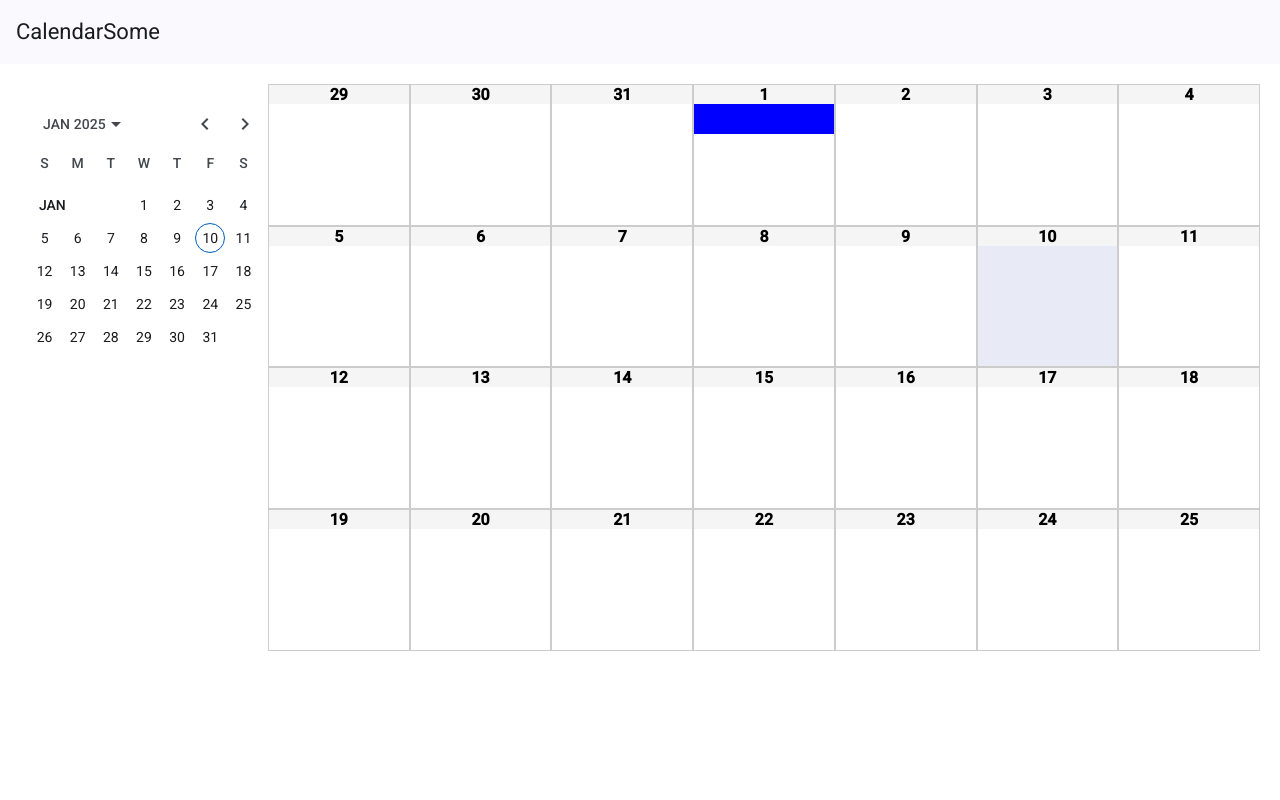
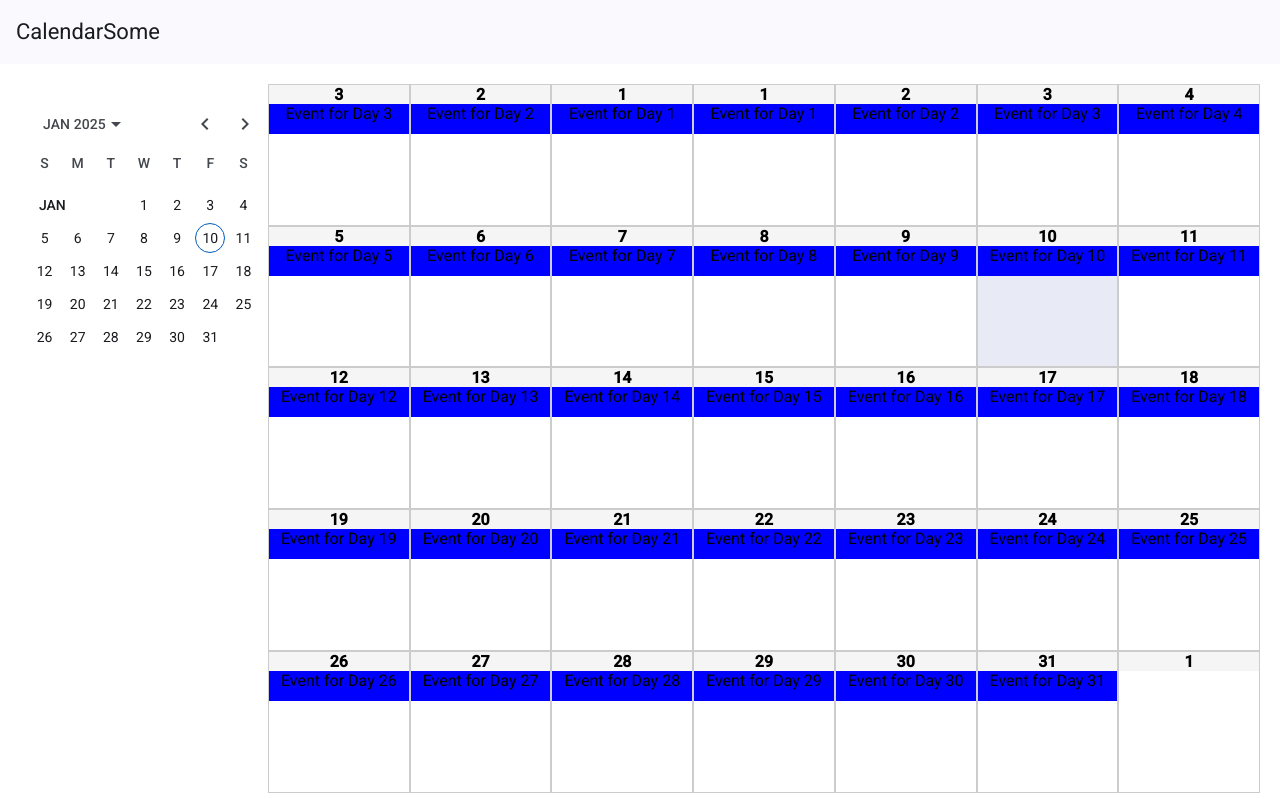
Before and after one commit to masoudDaliriyan/calendersome, an Angular app: page / in a window 1280 px wide. Built offline with nearby package versions, Linux system fonts and the light colour scheme.

Commit message:
before change

```diff
--- a/src/app/app.component.html
+++ b/src/app/app.component.html
@@ -4,12 +4,12 @@
 <div style="text-align: center; margin: 20px;display: flex">
       <mat-calendar style="width: 300px;height: 300px;flex: 2"></mat-calendar>
   <div style="flex:8;display: flex;flex-wrap: wrap;">
-    <div *ngFor="let day of monthDays;let i=index" [ngClass]="{'today': isToday(day)}"  style="width: calc(100% / 7); aspect-ratio: 1; ;box-sizing: border-box; border: 1px solid #ccc;">
+    <div *ngFor="let day of monthDays;let i=index" [ngClass]="{'today': isToday(day)}"  style="width: calc(100% / 7); aspect-ratio: 1; ;box-sizing: border-box; border: 1px solid #ccc;" cdkDropList (cdkDropListDropped)="onDrop($event, day)" [cdkDropListData]="day.events" >
       <div *ngIf="day" class="day-card" >
         <div>
-          <strong>{{ day.getDate() }}</strong>
-          <div class="event" *ngIf="i===3">
-
+          <strong>{{ day.date.getDate() }}</strong>
+          <div class="event" *ngFor="let event of day.events" cdkDrag >
+            {{ event.title }}
           </div>
         </div>
       </div>
--- a/src/app/app.component.ts
+++ b/src/app/app.component.ts
@@ -1,6 +1,7 @@
-import { Component } from '@angular/core';
+import { Component, OnInit } from '@angular/core';
 import { RouterOutlet } from '@angular/router';
 import { SharedModule } from './shared/shared.module';
+import { CdkDragDrop, moveItemInArray, transferArrayItem } from '@angular/cdk/drag-drop';
 
 @Component({
   selector: 'app-root',
@@ -8,60 +9,110 @@ import { SharedModule } from './shared/shared.module';
   templateUrl: './app.component.html',
   styleUrl: './app.component.scss'
 })
-export class AppComponent {
+export class AppComponent implements OnInit{
   title = 'masoud-daliriyan-angular-test';
   selectedDate: Date = new Date(); // Default to today's date
-  monthDays: (Date | null)[] = []; // Allow null values in the array
-
+  monthDays: (any)[] = []; // Allow null values in the array
+  events = [
+    {
+      start:new Date(),
+      end: new Date(),
+      title:''
+    }
+  ]
 
   ngOnInit(): void {
     this.generateMonthDays(this.selectedDate);
   }
 
   generateMonthDays(date: Date): void {
-    const firstDay = new Date(date.getFullYear(), date.getMonth(), 1); // First day of the month
-    const lastDay = new Date(date.getFullYear(), date.getMonth() + 1, 0); // Last day of the month
+    const firstDayOfMonth = new Date(date.getFullYear(), date.getMonth(), 1);
+    const lastDayOfMonth = new Date(date.getFullYear(), date.getMonth() + 1, 0);
+    const startDayOfWeek = firstDayOfMonth.getDay(); // Day of the week (0-6, where 0 is Sunday)
+    const endDayOfWeek = lastDayOfMonth.getDay();   // Day of the week for the last day of the month
 
-    const daysInMonth = lastDay.getDate();
-    const startDayOfWeek = firstDay.getDay(); // Day of the week (0-6, where 0 is Sunday)
-
-    const totalDays = 28; // 4 weeks of 7 days
     this.monthDays = [];
 
-    // Add trailing days from the previous month
-    const prevMonthDays = startDayOfWeek;
-    const prevMonthLastDay = new Date(date.getFullYear(), date.getMonth(), 0).getDate();
-    for (let i = prevMonthDays; i > 0; i--) {
-      this.monthDays.push(new Date(date.getFullYear(), date.getMonth() - 1, prevMonthLastDay - i + 1));
+    // Add days from the previous month
+    for (let i = startDayOfWeek; i > 0; i--) {
+      const prevDate = new Date(date.getFullYear(), date.getMonth(), 1 - i);
+      this.monthDays.push({
+        date: new Date(date.getFullYear(), date.getMonth(), i),
+        events: [{ title: `Event for Day ${i}` }]
+      });
     }
 
-    // Add current month's days
-    const daysToAddFromCurrentMonth = Math.min(daysInMonth, totalDays - this.monthDays.length);
-    for (let i = 1; i <= daysToAddFromCurrentMonth; i++) {
-      this.monthDays.push(new Date(date.getFullYear(), date.getMonth(), i));
+    // Add days for the current month
+    for (let i = 1; i <= lastDayOfMonth.getDate(); i++) {
+      this.monthDays.push({
+        date: new Date(date.getFullYear(), date.getMonth(), i),
+        events: [{ title: `Event for Day ${i}` }]
+      });
     }
 
-    // Add leading days from the next month
-    const nextMonthDays = totalDays - this.monthDays.length;
-    for (let i = 1; i <= nextMonthDays; i++) {
-      this.monthDays.push(new Date(date.getFullYear(), date.getMonth() + 1, i));
+    // Add days from the next month to fill the last week
+    for (let i = 1; i < 7 - endDayOfWeek; i++) {
+      const nextDate = new Date(date.getFullYear(), date.getMonth() + 1, i);
+      this.monthDays.push({ date: nextDate, events: [] });
     }
+
+    console.log(this.monthDays);
   }
 
 
+
+
+  onDrop(event: CdkDragDrop<any[]>, day: any) {
+    console.log(event, day);
+
+    // Check if the event is moved within the same container
+    if (event.previousContainer === event.container) {
+      const containerData = event.container.data;
+      const prevIndex = event.previousIndex;
+      const currIndex = event.currentIndex;
+
+      // Rearrange events within the same day
+      containerData.splice(currIndex, 0, containerData.splice(prevIndex, 1)[0]);
+
+      // Update the specific day's events in the monthDays array
+      const targetDay = this.monthDays.find(d => d.date.getTime() === day.date.getTime());
+      if (targetDay) {
+        targetDay.events = [...containerData]; // Update with a new array reference
+      }
+    } else {
+      // Move events between days
+      const prevContainer = event.previousContainer.data;
+      const currContainer = event.container.data;
+
+      // Transfer the event between containers
+      transferArrayItem(prevContainer, currContainer, event.previousIndex, event.currentIndex);
+
+      // Update the previous and target days in the monthDays array
+      const previousDay = this.monthDays.find(d => d.events === prevContainer);
+      const targetDay = this.monthDays.find(d => d.date.getTime() === day.date.getTime());
+
+      if (previousDay) {
+        previousDay.events = [...prevContainer]; // Ensure immutability
+      }
+      if (targetDay) {
+        targetDay.events = [...currContainer]; // Ensure immutability
+      }
+    }
+    console.log(this.monthDays)
+  }
 
   onDateChange(event: any): void {
     this.selectedDate = new Date(event.value);
     this.generateMonthDays(this.selectedDate);
   }
 
-  isToday(day: Date | null): boolean {
+  isToday(day: any): boolean {
     if (!day) return false;
     const today = new Date();
     return (
-      day.getDate() === today.getDate() &&
-      day.getMonth() === today.getMonth() &&
-      day.getFullYear() === today.getFullYear()
+      day.date.getDate() === today.getDate() &&
+      day.date.getMonth() === today.getMonth() &&
+      day.date.getFullYear() === today.getFullYear()
     );
   }
 }
--- a/src/app/shared/shared.module.ts
+++ b/src/app/shared/shared.module.ts
@@ -5,7 +5,8 @@ import { MatToolbarModule } from '@angular/material/toolbar';
 import { MatDatepickerModule } from '@angular/material/datepicker';
 import { MatNativeDateModule } from '@angular/material/core';
 import { MatGridListModule } from '@angular/material/grid-list'; // Add MatGridListModule
-import { MatInputModule } from '@angular/material/input'; // Add MatInputModule
+import { MatInputModule } from '@angular/material/input';
+import { DragDropModule } from '@angular/cdk/drag-drop'; // Add MatInputModule
 
 @NgModule({
   declarations: [],
@@ -16,7 +17,8 @@ import { MatInputModule } from '@angular/material/input'; // Add MatInputModule
     MatDatepickerModule,
     MatNativeDateModule,
     MatGridListModule,  // Include MatGridListModule
-    MatInputModule      // Include MatInputModule
+    MatInputModule,
+    DragDropModule// Include MatInputModule
   ],
   exports: [
     CommonModule, // Export CommonModule
@@ -25,7 +27,8 @@ import { MatInputModule } from '@angular/material/input'; // Add MatInputModule
     MatDatepickerModule,
     MatNativeDateModule,
     MatGridListModule,  // Export MatGridListModule
-    MatInputModule      // Export MatInputModule
+    MatInputModule,
+    DragDropModule// Export MatInputModule
   ]
 })
 export class SharedModule { }
```
